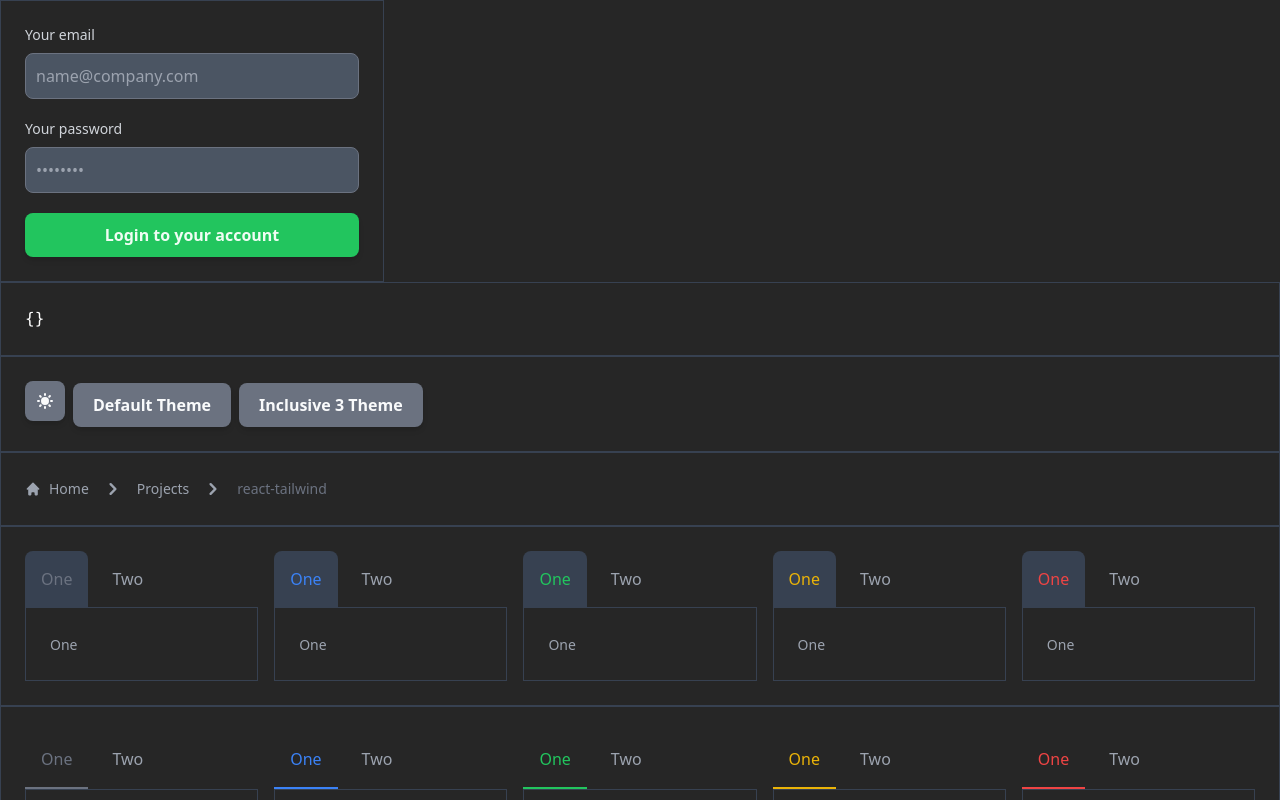
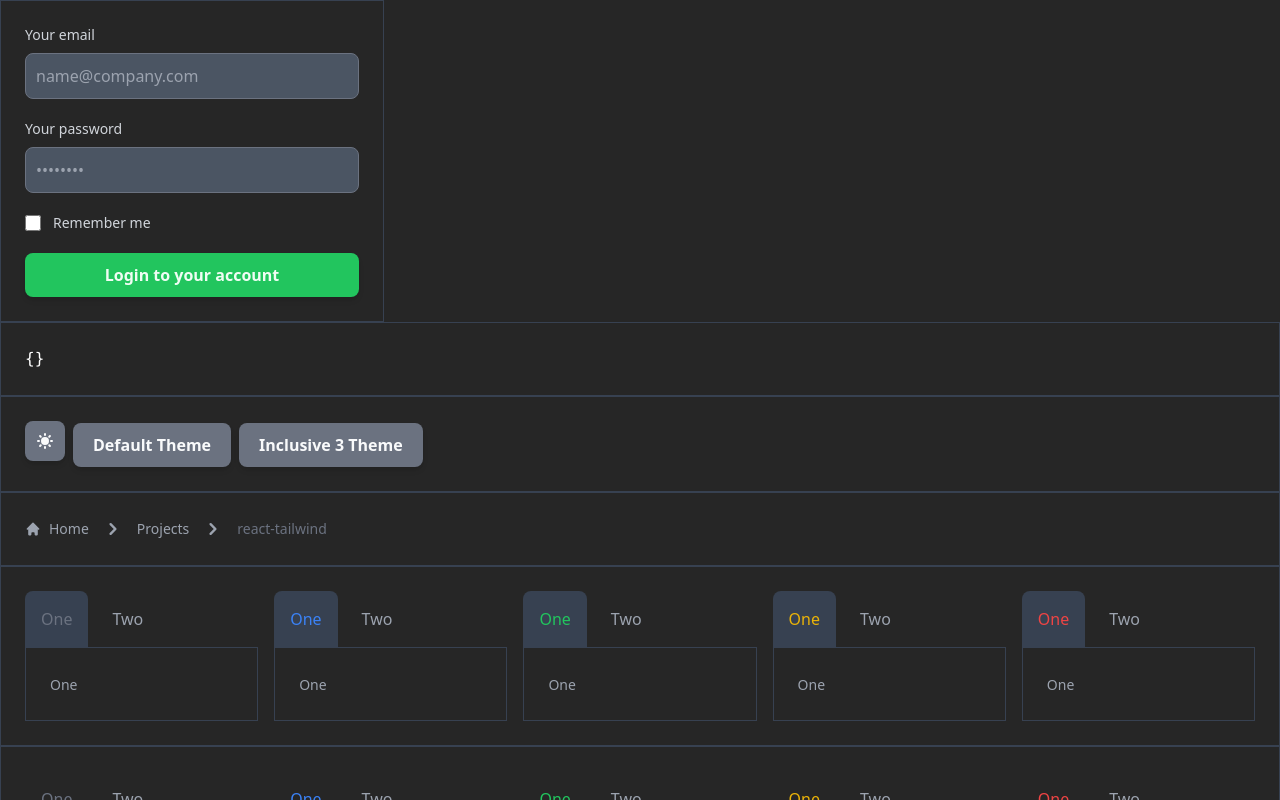
Before and after one commit to edadma/react-tailwind, a React (Create React App) app: page / in a window 1280 px wide. Shown: the top 800 px of the page. Built offline with nearby package versions, Linux system fonts and the light colour scheme.

Commit message:
code Checkbox

```diff
--- a/src/Form.tsx
+++ b/src/Form.tsx
@@ -4,14 +4,14 @@ import { colorClass, optionProps, sizeClass, useTheme, weightClass } from './The
 import { useFormik } from 'formik'
 import { Text } from './Text'
 
+export const FormContext = React.createContext<any>(null)
+
+export const useForm = () => useContext(FormContext)
+
 interface FormProps
   extends React.DetailedHTMLProps<React.FormHTMLAttributes<HTMLFormElement>, HTMLFormElement> {
   init: any
 }
-
-export const FormContext = React.createContext<any>(null)
-
-export const useForm = () => useContext(FormContext)
 
 export const Form: React.FC<FormProps> = ({ children, className, init }) => {
   const formik = useFormik(init)
@@ -96,3 +96,37 @@ export const Input: React.FC<InputProps> = ({
     </div>
   )
 }
+
+interface CheckboxProps
+  extends React.DetailedHTMLProps<React.InputHTMLAttributes<HTMLInputElement>, HTMLInputElement> {
+  name: string
+}
+
+export const Checkbox: React.FC<CheckboxProps> = ({ children, className, name }) => {
+  const formik = useForm()
+  const { theme } = useTheme()
+
+  return (
+    <FormContext.Provider value={formik}>
+      <div className={theme.component.checkbox.style.div1}>
+        <div className={theme.component.checkbox.style.div2}>
+          <input
+            id={name}
+            name={name}
+            aria-describedby={name}
+            onChange={formik.handleChange}
+            onBlur={formik.handleBlur}
+            value={formik.values[name!]}
+            type="checkbox"
+            className={theme.component.checkbox.style.input + (' ' + className || '')}
+          />
+        </div>
+        <div className={theme.component.checkbox.style.div3}>
+          <label htmlFor={name} className={theme.component.checkbox.style.label}>
+            {children}
+          </label>
+        </div>
+      </div>
+    </FormContext.Provider>
+  )
+}
--- a/src/index.tsx
+++ b/src/index.tsx
@@ -20,6 +20,7 @@ import {
   Space,
   Input,
   Form,
+  Checkbox,
 } from './index'
 import { ThemeProvider } from './ThemeProvider'
 import { DefaultTheme } from './themes/DefaultTheme'
@@ -37,7 +38,7 @@ const App: React.FC = () => {
         <Card className="max-w-sm">
           <Form
             init={{
-              initialValues: { email: '', password: '' },
+              initialValues: { email: '', password: '', remember: false },
               validationSchema: yup.object({
                 email: yup.string().email('Must be a valid email.').required('Email is required.'),
                 password: yup
@@ -61,6 +62,7 @@ const App: React.FC = () => {
               placeholder="••••••••"
               className="w-full"
             />
+            <Checkbox name="remember">Remember me</Checkbox>
             <Button type="submit" role="success" className="w-full">
               Login to your account
             </Button>
@@ -440,6 +442,6 @@ export { ThemeProvider } from './ThemeProvider'
 export { Badge } from './Badge'
 export { Spinner } from './Spinner'
 export { Tabs, Tab } from './Tabs'
-export { Form, Input } from './Form'
+export { Form, Input, Checkbox } from './Form'
 export { Breadcrumbs, Breadcrumb } from './Breadcrumbs'
 export { Space } from './Space'
--- a/src/themes/DefaultTheme.ts
+++ b/src/themes/DefaultTheme.ts
@@ -427,5 +427,15 @@ export const DefaultTheme = {
         },
       },
     },
+    checkbox: {
+      style: {
+        div1: 'flex items-start',
+        div2: 'flex items-center h-5',
+        input:
+          'w-4 h-4 bg-gray-50 rounded border border-gray-300 focus:ring-3 focus:ring-blue-300 dark:bg-gray-700 dark:border-gray-600 dark:focus:ring-blue-600 dark:ring-offset-gray-800',
+        div3: 'ml-3 text-sm',
+        label: 'font-medium text-gray-900 dark:text-gray-300',
+      },
+    },
   },
 }
```
